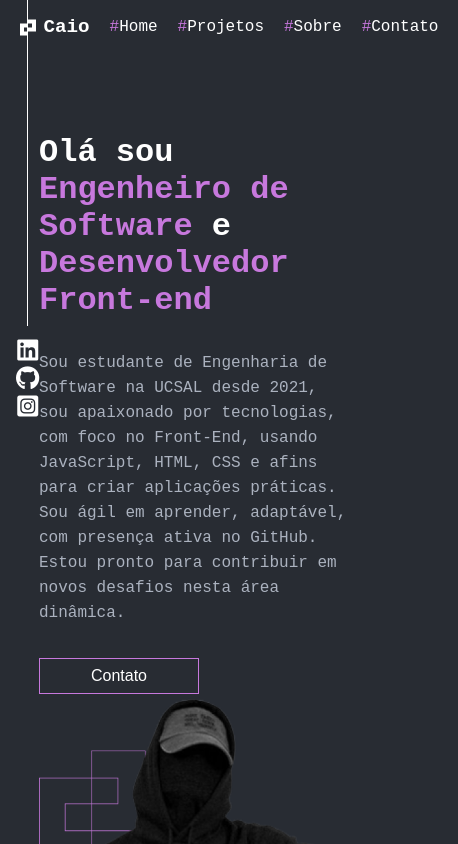
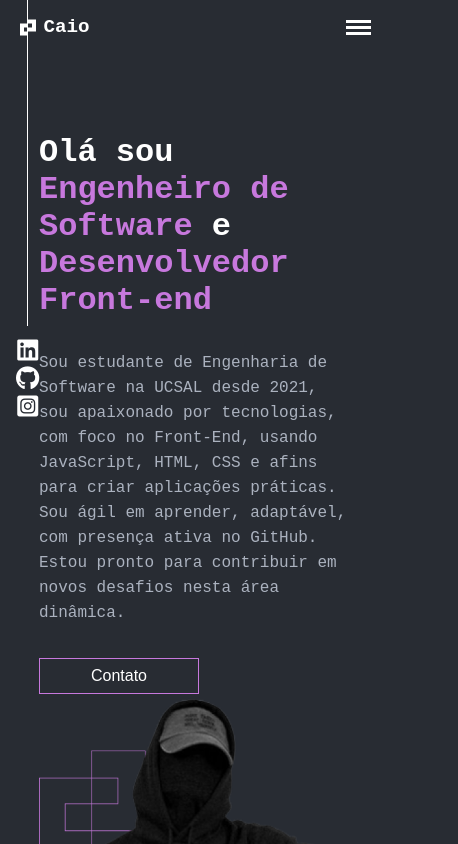
Before and after one commit to caioricardop/Portifolio-React, a React (Create React App) app: page / in a window 390 px wide. Shown: the top 844 px of the page, 458 px wide, since content can reach past the window. Built offline with nearby package versions, Linux system fonts and the light colour scheme.

Commit message:
Menu mobile

```diff
--- a/src/index.css
+++ b/src/index.css
@@ -410,10 +410,9 @@ footer p {
     margin-right: 0 !important;
   }
   .card-project-simple {
-    width:auto !important;
+    width: auto !important;
   }
 }
-
 
 /*animação */
 @keyframes slideInFromRight {
@@ -428,3 +427,45 @@ footer p {
 .img-home-1 img {
   animation: slideInFromRight 1s ease-out 0.5s;
 }
+
+/*Menu Mobile */
+
+.hamburger-menu {
+  display: none;
+  flex-direction: column;
+  cursor: pointer;
+}
+
+.bar {
+  width: 25px;
+  height: 3px;
+  background-color: #fff;
+  margin: 3px 0;
+}
+
+@media (max-width: 768px) {
+  .hamburger-menu {
+    display: block;
+    z-index: 999;
+  }
+
+  .select-option {
+    position: fixed;
+    top: 0;
+    right: -100%;
+    height: 100vh;
+    background-color: #3d434c;
+    flex-direction: column;
+    padding: 100px 20px;
+    gap: 2rem;
+    font-size: 2rem;
+  }
+
+  .rosaMenuHash {
+    font-size: 2rem;
+  }
+
+  .select-option.active{
+    right: 0;
+  }
+}
--- a/src/shard/Header/Menu.js
+++ b/src/shard/Header/Menu.js
@@ -1,4 +1,13 @@
+import React, { useState } from 'react';
+
 function Menu() {
+  const [isMenuActive, setIsMenuActive] = useState(false);
+  const [isSelectOptionActive, setIsSelectOptionActive] = useState(false);
+
+  const toggleMenu = () => {
+    setIsMenuActive(!isMenuActive);
+    setIsSelectOptionActive(!isSelectOptionActive);
+  };
   return (
     <div>
       <div class="menu">
@@ -39,7 +48,12 @@ function Menu() {
             <p>Caio</p>
           </a>
         </div>
-        <div class="select-option">
+        <div className={`hamburger-menu ${isMenuActive ? 'active' : ''}`} onClick={toggleMenu}>
+          <div class="bar"></div>
+          <div class="bar"></div>
+          <div class="bar"></div>
+        </div>
+        <div className={`select-option ${isSelectOptionActive ? 'active' : ''}`}>
           <a href="/">
             <span class="rosaMenuHash">#</span>Home
           </a>
```
